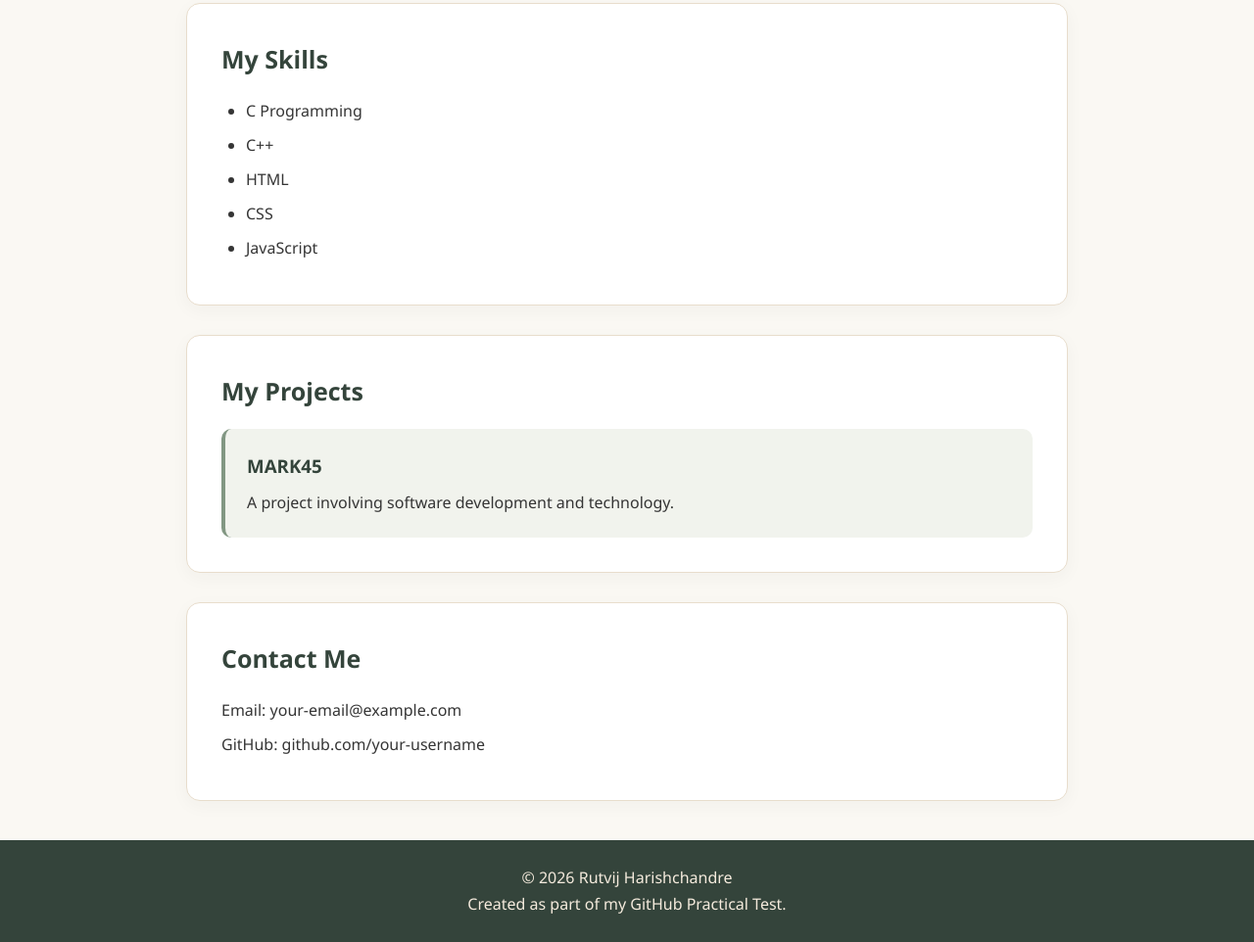
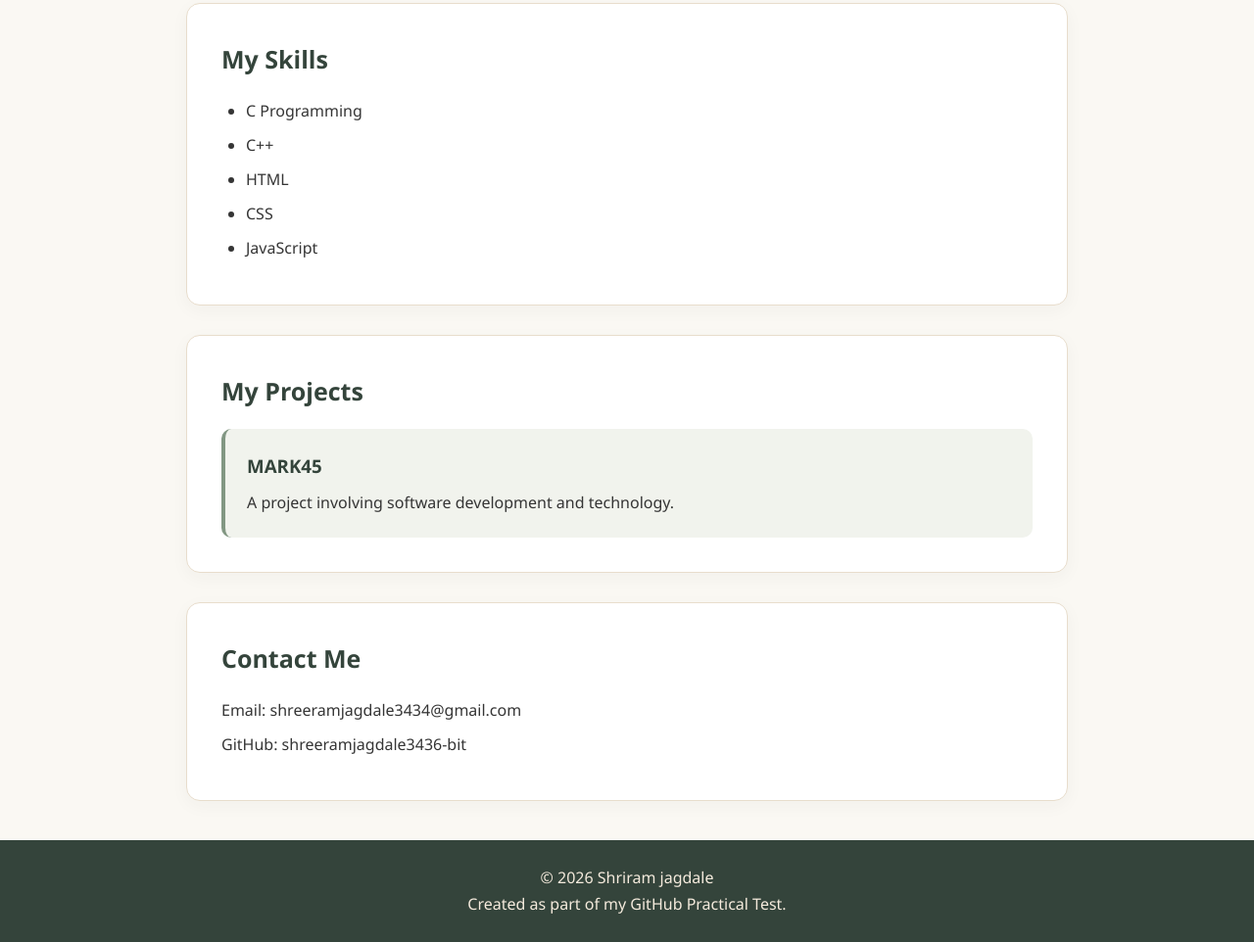
Before and after one commit to shreeramjagdale3436-bit/GitHub-practical-test, a plain HTML site: page index.html in a window 1280 px wide. Shown: the part 504-1466 px from the top of the page at 98% size. Drawn offline with Linux system fonts and the light colour scheme.

Commit message:
Update index.html

```diff
--- a/index.html
+++ b/index.html
@@ -44,12 +44,12 @@
 
     <section id="contact">
         <h2>Contact Me</h2>
-        <p>Email: your-email@example.com</p>
-        <p>GitHub: github.com/your-username</p>
+        <p>Email: shreeramjagdale3434@gmail.com</p>
+        <p>GitHub: shreeramjagdale3436-bit</p>
     </section>
 
     <footer>
-    <p>&copy; 2026 Rutvij Harishchandre</p>
+    <p>&copy; 2026 Shriram jagdale</p>
     <p>Created as part of my GitHub Practical Test.</p>
 </footer>
 
```
